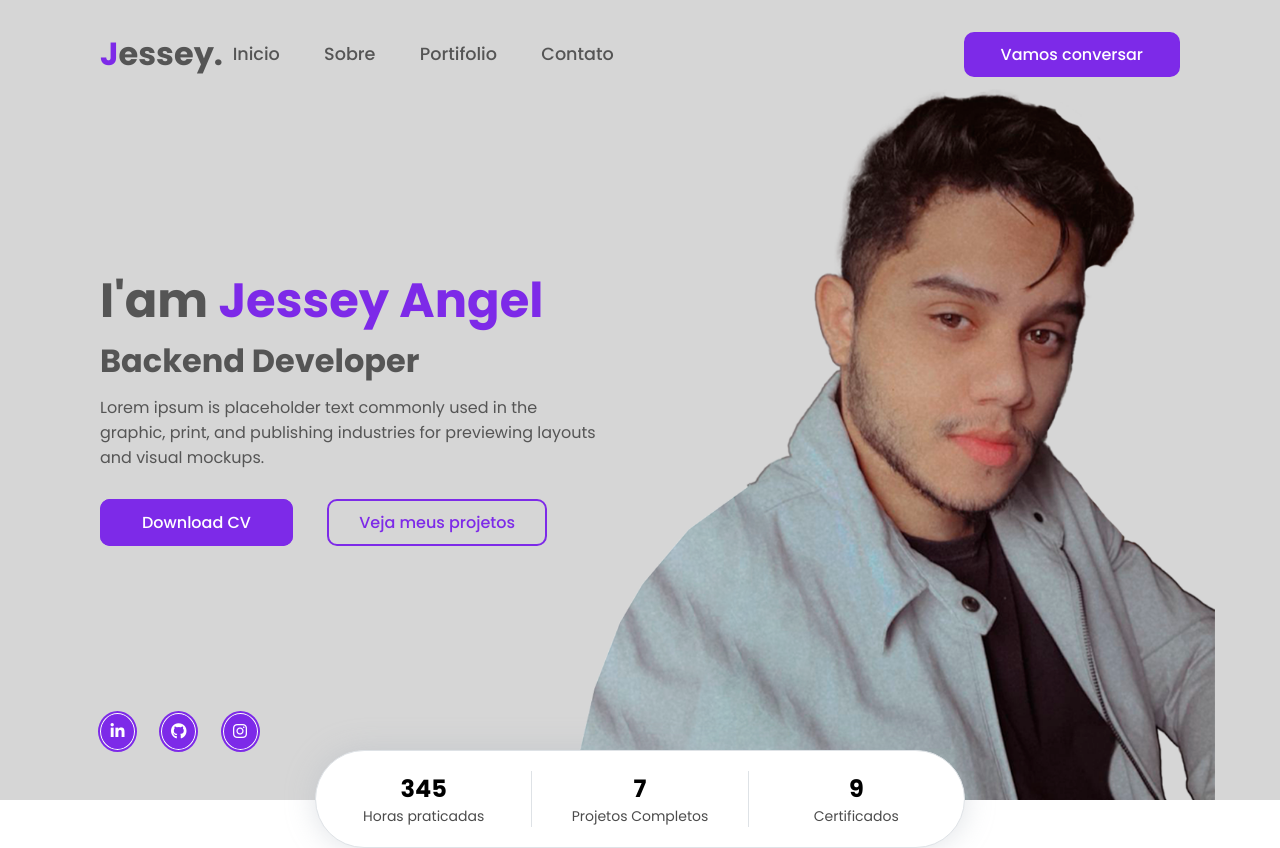
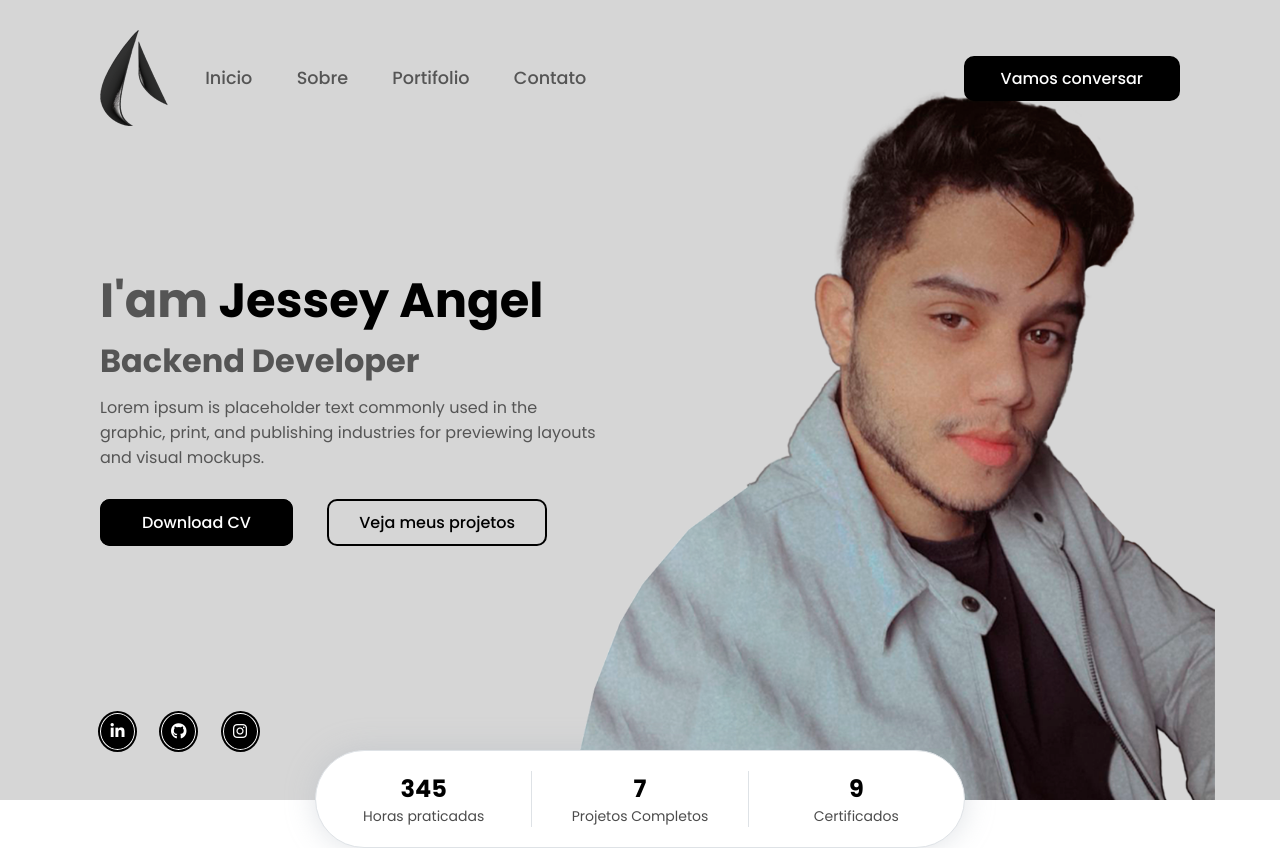
Before and after one commit to jesseyangel/Portofolio-oficial, a plain HTML site: page index.html in a window 1280 px wide. Drawn offline with Linux system fonts and the light colour scheme.

Commit message:
change colors
add logo

```diff
--- a/index.html
+++ b/index.html
@@ -15,7 +15,8 @@
 
 
         <header>
-            <h2 class="logo"><span>J</span>essey.</h2>
+         <img class="logo" src="mylogo.png" href="">
+        </div>
                 <nav class="navigation">
                 <a href="#">Inicio</a>
                 <a href="#">Sobre</a>
@@ -58,6 +59,7 @@
         </div>
 
 
+
 </body>
 
 </html>
--- a/style.css
+++ b/style.css
@@ -28,7 +28,7 @@ header {
 }
 
 .logo span {
-    color: #7d2ae8;
+    color: #000000;
 }
 
 .navigation {
@@ -45,23 +45,23 @@ header {
 }
 
 .navigation a:hover {
-    color: #7d2ae8;
+    color: #c9c9c9;
 }
 
 .btn-falar {
     color: #fff;
     text-decoration: none;
     padding: 8px 35px;
-    background: #7d2ae8;
+    background: #000000;
     border-radius: 10px;
-    border: 2px solid #7d2ae8;
+    border: 2px solid #000000;
     font-weight: 500;
     transition: .3s;
 
 }
 
 .btn-falar:hover {
-    color: #7d2ae8;
+    color: #000000;
     background: transparent;
 }
 
@@ -90,7 +90,7 @@ header {
 }
 
 .content h2 span {
-    color: #7d2ae8;
+    color: #000000;
 }
 
 .content h4 {
@@ -106,21 +106,21 @@ header {
     color: #fff;
     text-decoration: none;
     padding: 10px 40px;
-    background: #7d2ae8;
+    background: #000000;
     border-radius: 10px;
-    border: 2px solid #7d2ae8;
+    border: 2px solid #000000;
     font-weight: 500;
     transition: .3s;
 
 }
 
 .btn-group a:hover:nth-child(1){
-    color: #7d2ae8;
+    color: #000000;
     background: transparent;
 }
 
 .btn-group a:nth-child(2) {
-    color: #7d2ae8;
+    color: #000000;
     background: transparent;
     margin-left: 30px;
     padding: 10px 30px;
@@ -128,7 +128,7 @@ header {
 
 .btn-group a:hover:nth-child(2) {
     color: #fff;
-    background: #7d2ae8;
+    background: #000000;
 }
 
 .social-icons {
@@ -141,13 +141,13 @@ header {
     display: inline-block;
     width: 35px;
     width: 35px;
-    background: #7d2ae8;
+    background: #000000;
     border-radius: 50%;
     margin-right: 22px;
     text-align: center;
     line-height: 35px;
     border: 1px solid #fff;
-    outline: 2px solid #7d2ae8;
+    outline: 2px solid #000000;
     transition: .3s;
 
 }
```
Also changed, not shown: mylogo.png (added).
